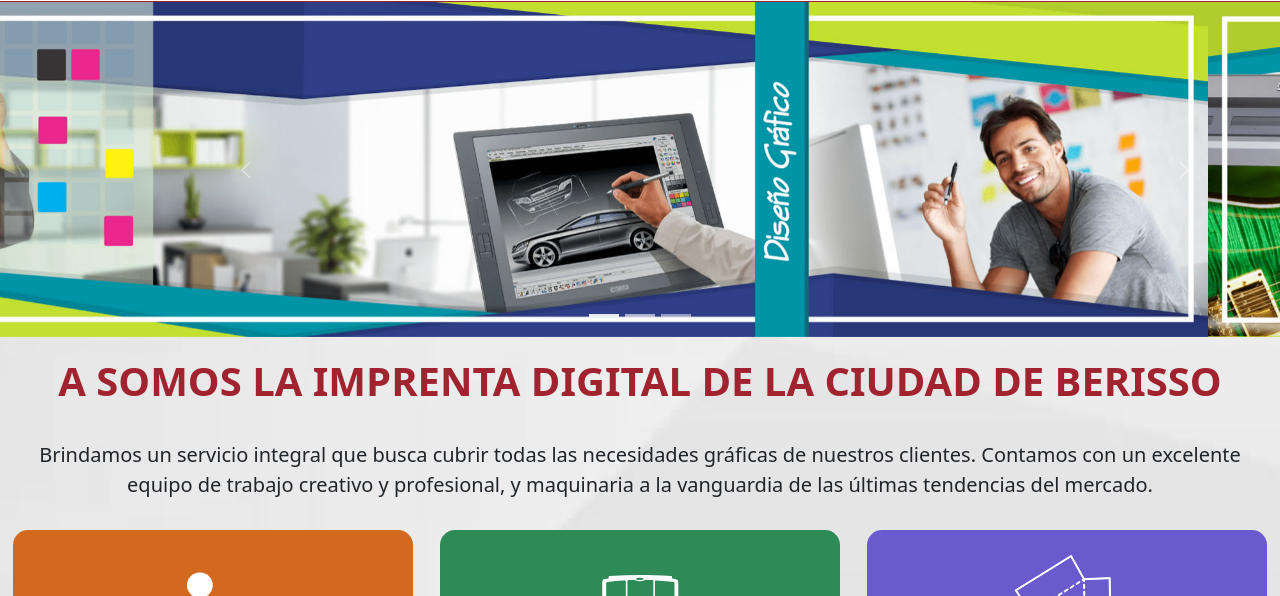
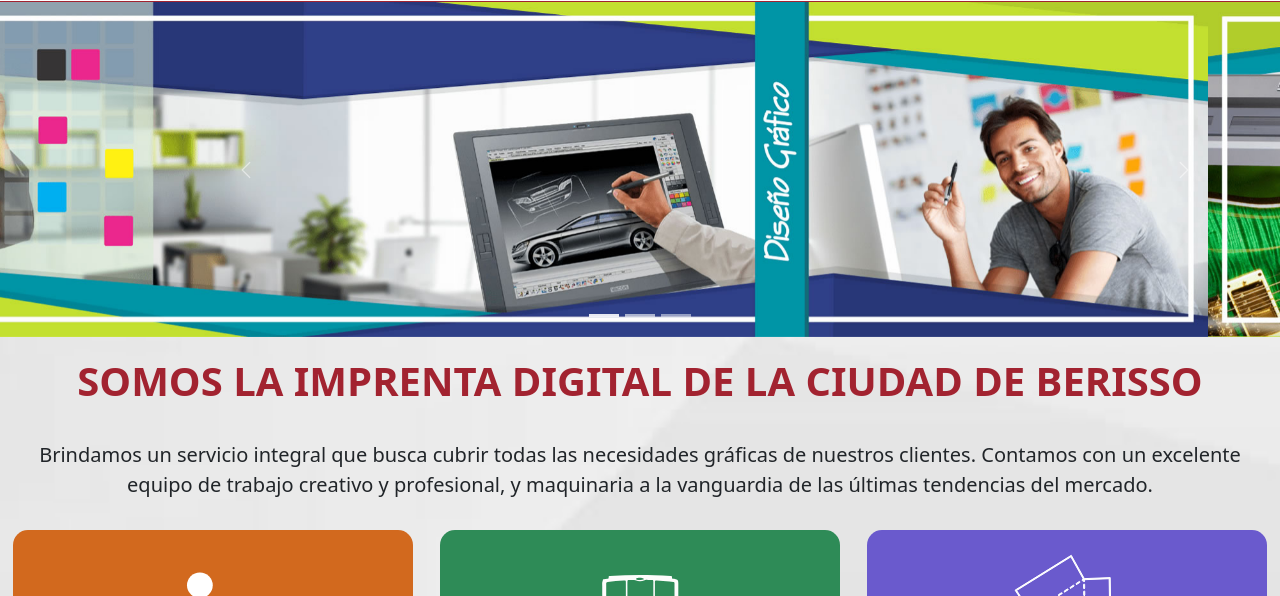
Before and after one commit to Moscarey/web, a plain HTML site: page index.html in a window 1280 px wide. Shown: the part 140-736 px from the top of the page. Drawn offline with nearby package versions, Linux system fonts and the light colour scheme.

Commit message:
Corrección

```diff
--- a/index.html
+++ b/index.html
@@ -75,7 +75,7 @@
         </div>
     </section>
    <div id="bienvenidos">
-        <h1 class="animate__animated animate__bounceInRight">A SOMOS LA IMPRENTA DIGITAL DE LA CIUDAD DE BERISSO</h1>
+        <h1 class="animate__animated animate__bounceInRight">SOMOS LA IMPRENTA DIGITAL DE LA CIUDAD DE BERISSO</h1>
         <p>Brindamos un servicio integral que busca cubrir todas las necesidades gráficas de nuestros clientes. Contamos con un excelente equipo de trabajo creativo y profesional, y maquinaria a la vanguardia de las últimas tendencias del mercado.</p>
 
     <div id="contenedor">
```
Also changed, not shown: 1 other file.
